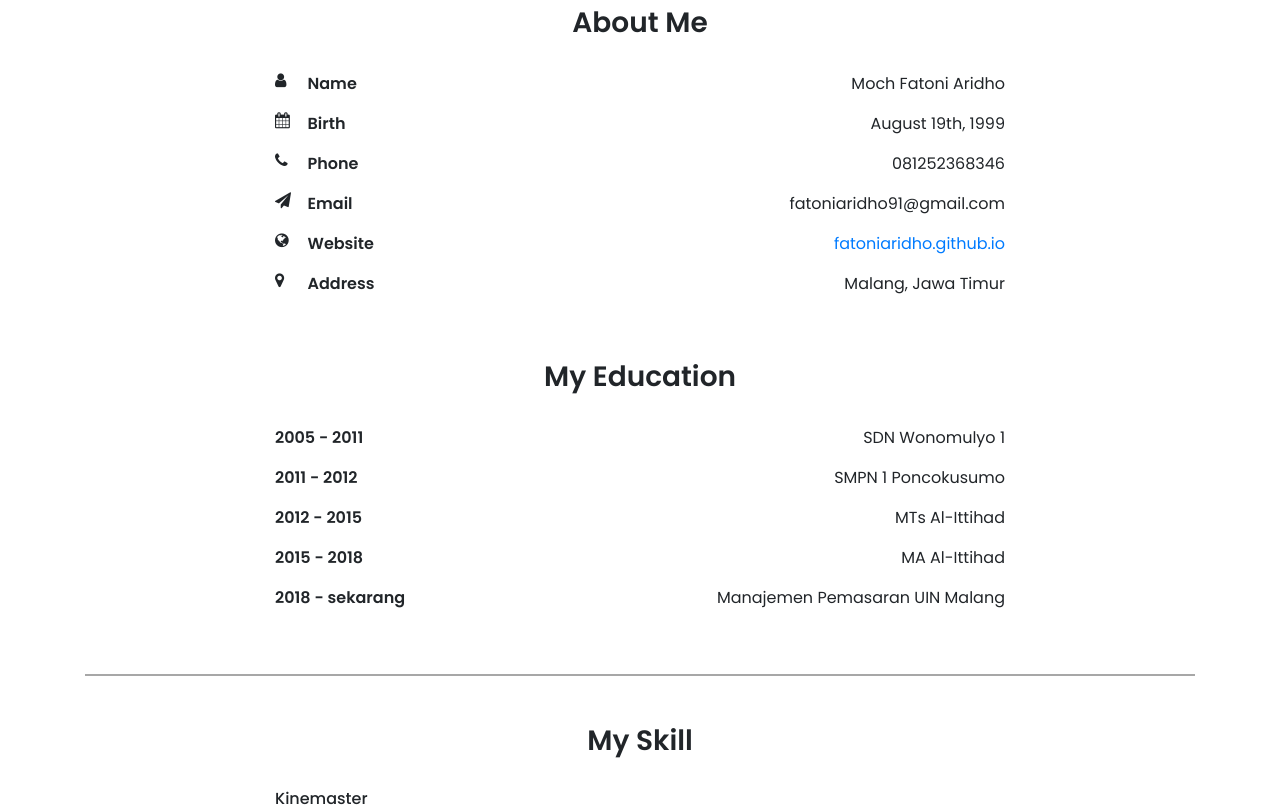
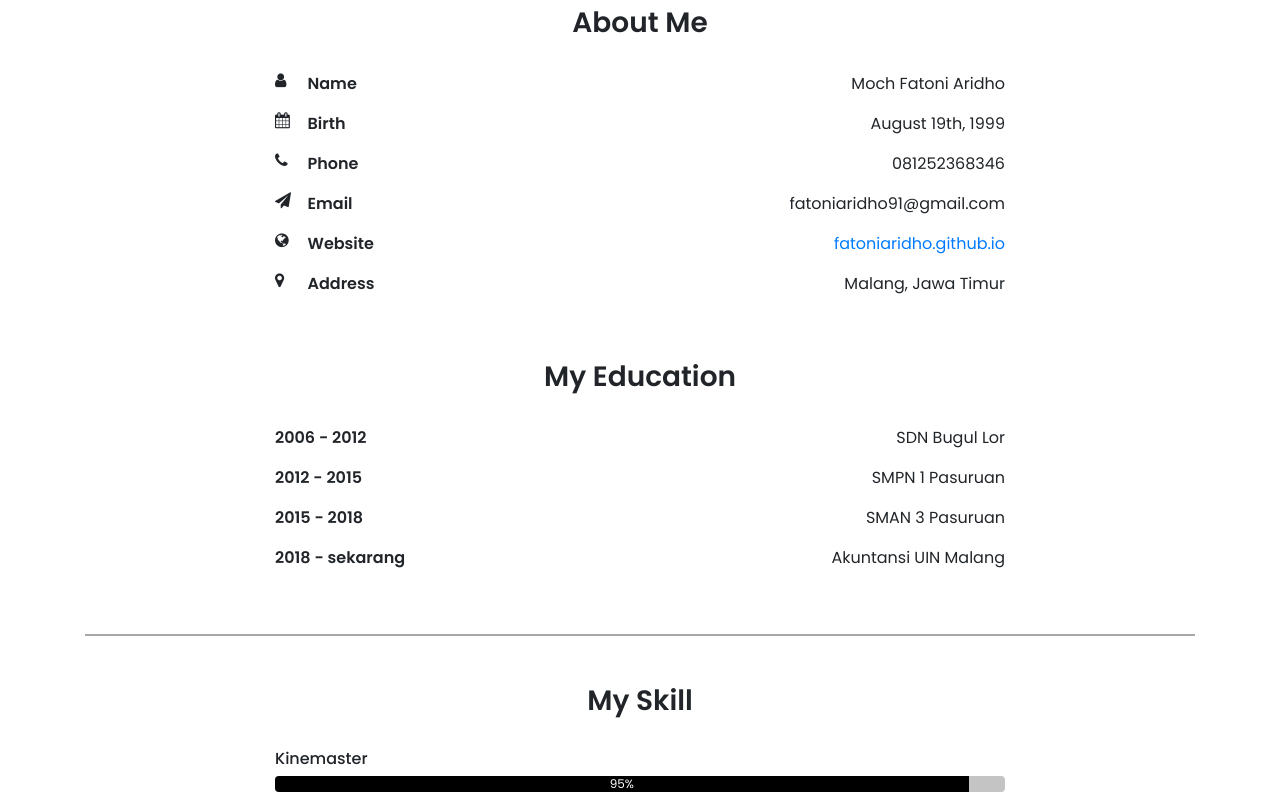
Before and after one commit to alvinnputra/alvinnputra.github.io, a plain HTML site: page index.html in a window 1280 px wide. Shown: the part 454-1264 px from the top of the page. Drawn offline with nearby package versions, Linux system fonts and the light colour scheme.

Commit message:
mengubah sekolah

```diff
--- a/index.html
+++ b/index.html
@@ -216,10 +216,7 @@
             >
               <div class="col-lg-3 col-6">
                 <div class="profile-item">
-                  <p><b>2005 - 2011</b></p>
-                </div>
-                <div class="profile-item">
-                  <p><b>2011 - 2012</b></p>
+                  <p><b>2006 - 2012</b></p>
                 </div>
                 <div class="profile-item">
                   <p><b>2012 - 2015</b></p>
@@ -233,19 +230,16 @@
               </div>
               <div class="col-lg-5 col-6 text-right">
                 <div class="profile-item">
-                  <p>SDN Wonomulyo 1</p>
+                  <p>SDN Bugul Lor</p>
                 </div>
                 <div class="profile-item">
-                  <p>SMPN 1 Poncokusumo</p>
+                  <p>SMPN 1 Pasuruan</p>
                 </div>
                 <div class="profile-item">
-                  <p>MTs Al-Ittihad</p>
+                  <p>SMAN 3 Pasuruan</p>
                 </div>
                 <div class="profile-item">
-                  <p>MA Al-Ittihad</p>
-                </div>
-                <div class="profile-item">
-                  <p>Manajemen Pemasaran UIN Malang</p>
+                  <p>Akuntansi UIN Malang</p>
                 </div>
               </div>
             </div>
```
